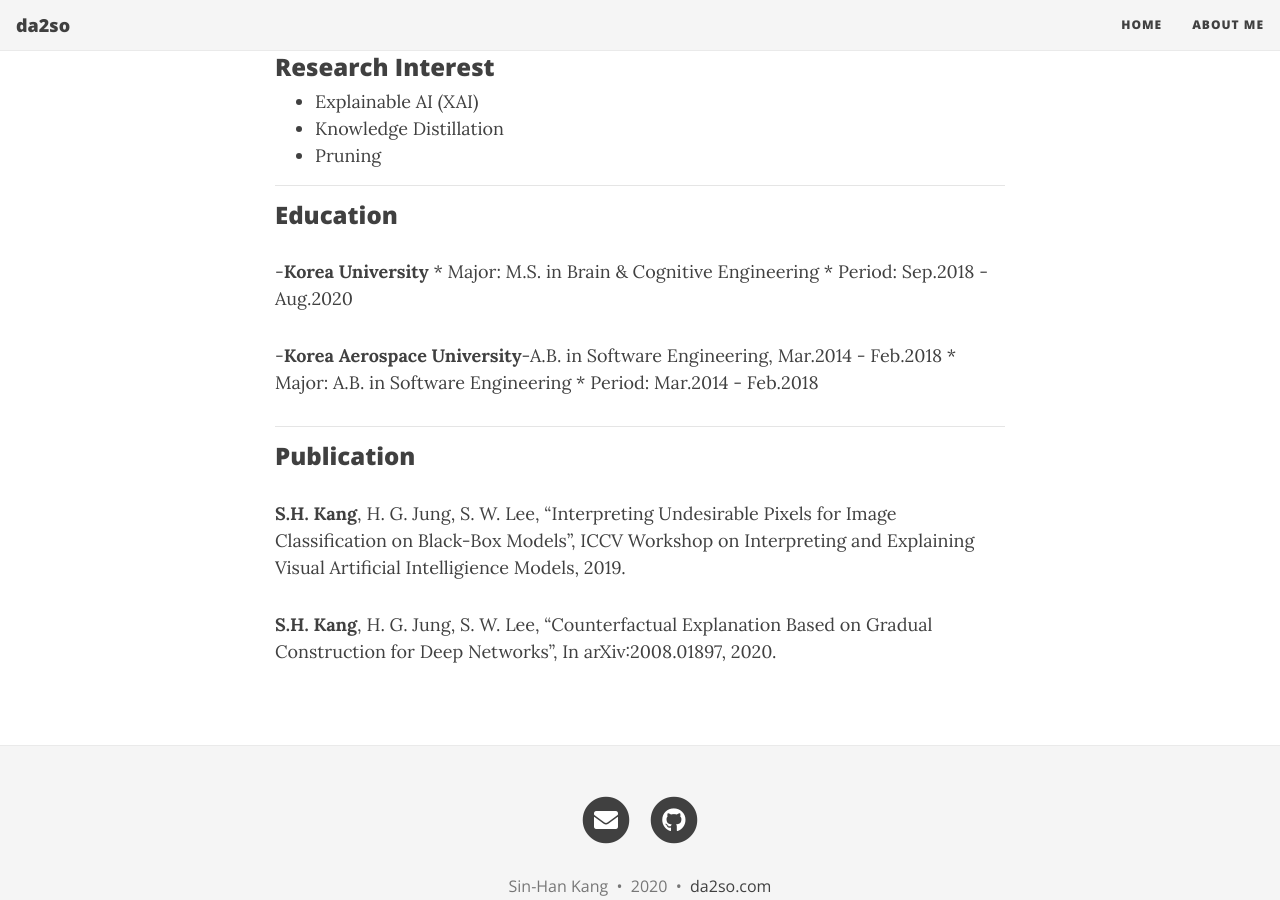
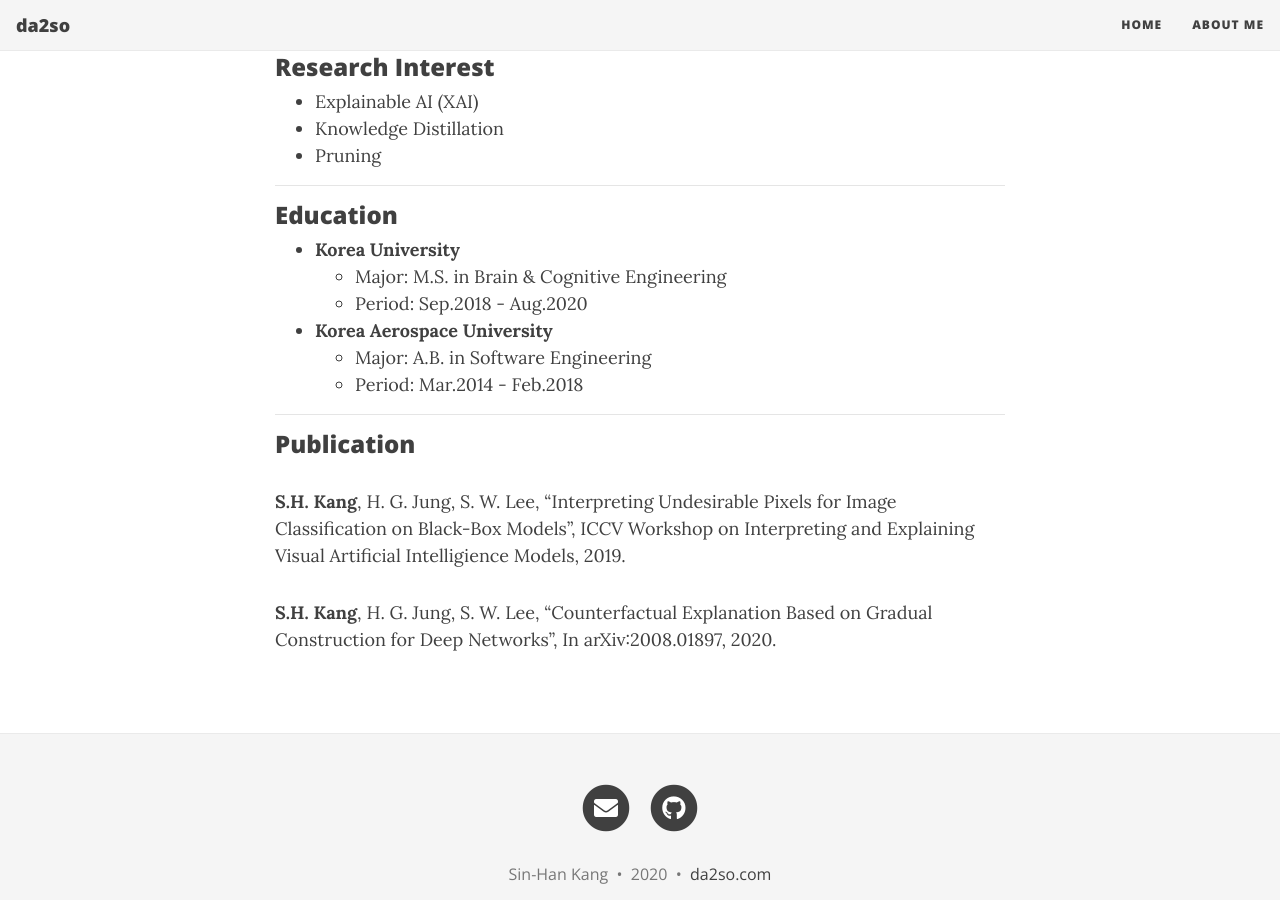
Before and after one commit to da2so/da2so.github.io, a Jekyll site: the page built from aboutme.md, in a window 1280 px wide and 900 px high, scrolled down 532 px. Built offline with Jekyll 4.4.1, drawn with Linux system fonts in a browser that asks for light colours; nearby versions of some CDN libraries.

Commit message:
Update aboutme.md

```diff
--- a/aboutme.md
+++ b/aboutme.md
@@ -26,11 +26,11 @@ Enjoy my site.
 *****
 
 ### Education
--**Korea University**
+* **Korea University**
 	* Major: M.S. in Brain & Cognitive Engineering
 	* Period: Sep.2018 - Aug.2020
 
--**Korea Aerospace University**-A.B. in Software Engineering,	Mar.2014 - Feb.2018
+* **Korea Aerospace University**
 	* Major: A.B. in Software Engineering
 	* Period: Mar.2014 - Feb.2018
 
```
